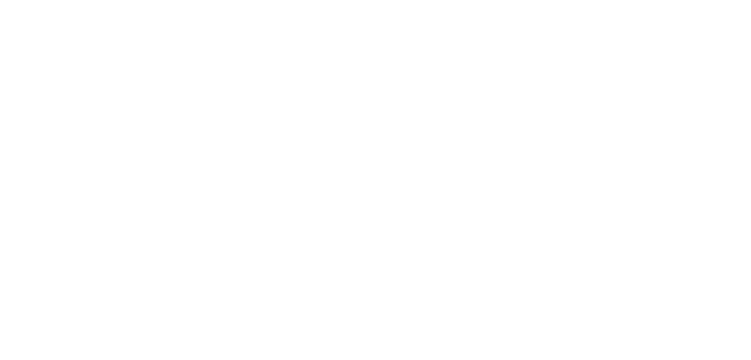
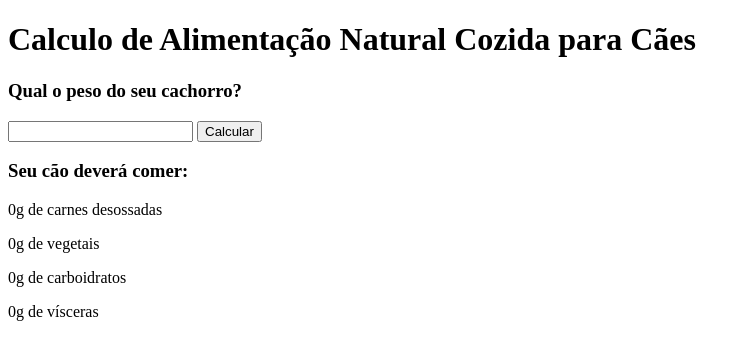
Before and after one commit to carolinanonato/dog-fresh-food, a plain HTML site: page index.html in a window 1280 px wide. Shown: the whole page, without its empty margins (0-751 px from the left). Drawn offline with Linux system fonts and the light colour scheme.

Commit message:
basic html

```diff
--- a/index.html
+++ b/index.html
@@ -7,6 +7,20 @@
     <title>Alimentação Natural</title>
 </head>
 <body>
+    <h1>Calculo de Alimentação Natural Cozida para Cães</h1>
+    <div class="container">
+        <h3 class="question">Qual o peso do seu cachorro?</h3>
+        <input type="number" class="weight">
+        <button class="calc">Calcular</button>
+    </div>
 
+    <div class="results">
+        <h3 class="answer">Seu cão deverá comer: </h3>
+
+        <p><span class="meat">0</span>g de carnes desossadas</p>
+        <p><span class="vegetables">0</span>g de vegetais</p>
+        <p><span class="carbs">0</span>g de carboidratos</p>
+        <p><span class="innards">0</span>g de vísceras</p>
+    </div>
 </body>
 </html>
```
